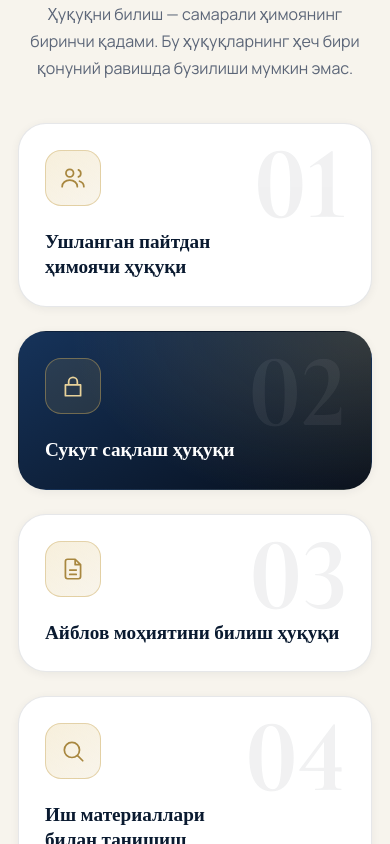
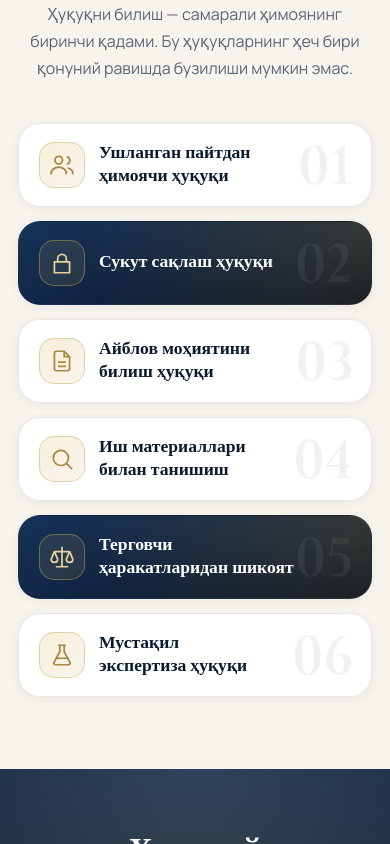
Before and after one commit to Asror-hub/Advokat_Tojiboyev, a React (Vite) app: page /xizmatlar in a window 390 px wide. Shown: the part 3440-4284 px from the top of the page. Built offline with nearby package versions, Linux system fonts and the light colour scheme; no server answers.

Commit message:
Services: compact rights cards

```diff
--- a/src/index.css
+++ b/src/index.css
@@ -2486,16 +2486,30 @@ main.pad-top {
 }
 .rights .bcard:nth-child(n) {
   grid-column: auto;
-  min-height: 260px;
-  padding: 30px;
+  flex-direction: row;
+  align-items: center;
+  gap: 18px;
+  min-height: 0;
+  padding: 22px 26px;
+  border-radius: 22px;
+}
+.rights .bcard .bicon {
+  width: 52px;
+  height: 52px;
+  border-radius: 15px;
 }
 .rights .bcard-num {
-  font-size: 6.5rem;
+  top: 50%;
+  right: 18px;
+  font-size: 3.8rem;
+  transform: translateY(-50%);
 }
 .rights .bcard p {
-  margin-top: auto;
+  position: relative;
+  margin: 0;
+  padding-right: 34px;
   font-family: var(--serif);
-  font-size: clamp(1.2rem, 1.7vw, 1.45rem);
+  font-size: clamp(1.1rem, 1.35vw, 1.25rem);
   font-weight: 600;
   line-height: 1.3;
   color: var(--navy-900);
@@ -3736,12 +3750,20 @@ main.pad-top {
   .bcard-num {
     font-size: 6rem;
   }
+  .rights {
+    gap: 14px;
+  }
   .rights .bcard:nth-child(n) {
-    min-height: 0;
-    padding: 26px;
+    gap: 14px;
+    padding: 18px 20px;
+  }
+  .rights .bcard .bicon {
+    width: 46px;
+    height: 46px;
   }
   .rights .bcard p {
-    margin-top: 6px;
+    padding-right: 30px;
+    font-size: 1.1rem;
   }
   .form-row {
     grid-template-columns: 1fr;
```
